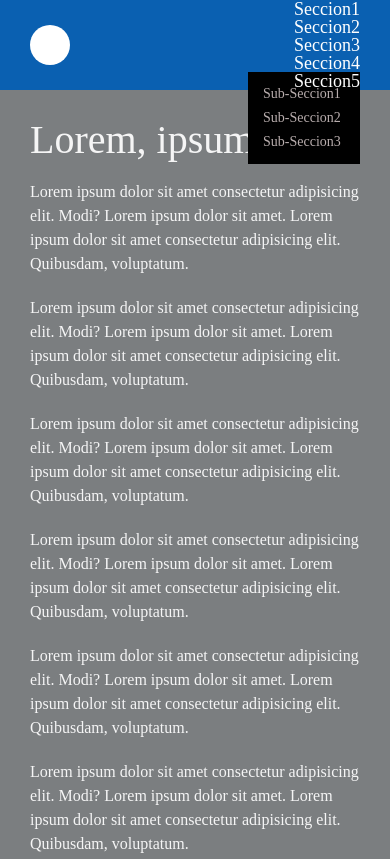
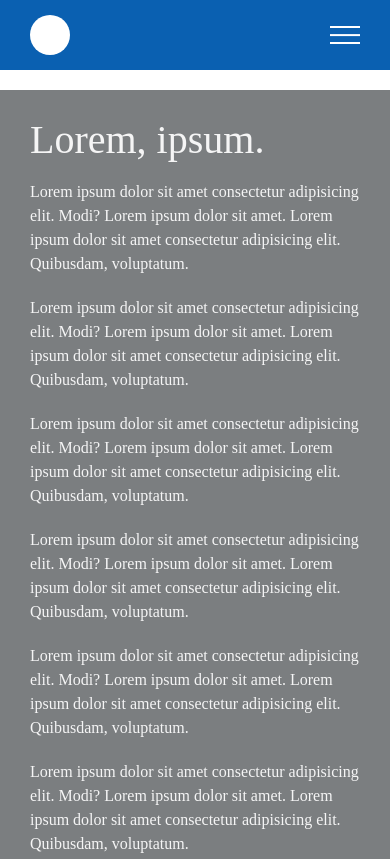
Before and after one commit to bondarin87/burger, a plain HTML site: page index.html in a window 390 px wide. Shown: the top 859 px of the page. Drawn offline with Linux system fonts and the light colour scheme.

Commit message:
Update style.css

```diff
--- a/css/style.css
+++ b/css/style.css
@@ -70,6 +70,7 @@ h1,h2,h3,h4,h5,h6{font-size:inherit;font-weight: 400;}
 	background-color: #ffffff;
 	border-radius: 50%;
 	position: relative;
+	z-index: 5;
 
 
 
@@ -171,7 +172,7 @@ body._touch .menu__arrow {
 	width: 0;
 	height: 0;
 	margin: 0 0 0 5px;
-	transition: transform 0.3s ease 0s;
+	transition: transform 0.5s ease 0s;
 	border-left: 5px solid transparent;
 	border-right: 5px solid transparent;
 	border-top: 10px solid #fff;
@@ -184,7 +185,11 @@ body._touch .menu__list > li._active .menu__sub-list { /*en touch screen interac
 	pointer-events: all;/*permite cualquer interactuacion con mouse*/
 }
 body._touch .menu__list > li._active .menu__arrow {
-	transform: rotate(-540deg);
+	transform: rotate(-180deg);
+}
+
+.menu__icon {
+	display: none;
 }
 
 /*----------------------------------------------------*/
@@ -208,3 +213,90 @@ body._touch .menu__list > li._active .menu__arrow {
 	}
 
 }
+
+@media (max-width: 767px) {
+	.menu__icon {
+		z-index: 5;
+		display: block;
+		position: relative;
+		width: 30px;
+		height: 18px;
+		cursor: pointer;
+	}
+	.menu__icon span,
+	.menu__icon::before,
+	.menu__icon::after {
+		left:0;
+		position: absolute;
+		height:10%;
+		width: 100%;
+		transition: all 0.3s ease 0s;
+		background-color: #fff;
+	}
+	.menu__icon::before,
+	.menu__icon::after {
+		content: "";
+	}
+
+	.menu__icon::before {
+		top: 0;
+	}
+
+	.menu__icon::after {
+		bottom: 0;
+	}
+
+	.menu__icon span{
+		top: 50%;
+		transform: scale(1) translate(0px, -50%);
+	}
+	.menu__body {
+		position: fixed;
+		top: 0;
+		left: -100%;
+		height: 100%;
+		width: 100%;
+		background-color: rgba(0, 0, 0, 0.9);
+		padding: 100px 30px 30px 30px;
+		transition: left 0.3s ease 0s;
+		overflow: auto; /*para navigar el menu si va a sobresalir*/
+	}
+	.menu__body._active {
+		left: 0;
+	}
+	.menu__body::before {
+		content: "";
+		position: fixed;
+		width: 100%;
+		top: 0;
+		left: 0;
+		height: 70px;
+		background-color: #0a60b1;
+		z-index: 2;
+	}
+
+	.menu__list > li {
+		flex-wrap: wrap;/*funcciona con flex en .menu__sub-list*/
+		margin: 0 0 30px 0;
+	}
+	.menu__list > li:last-child {
+		margin-bottom:0;
+	}
+	.menu__list > li._active .menu__sub-list {
+		display: block;
+	}
+	.menu__link {
+		font-size: 24px;
+	}
+	.menu__sub-list {
+		position: relative;
+		flex: 1 1 100%;
+		margin: 20px 0 0 0;
+		background-color: #fff;
+		display: none;
+	}
+	.menu__sub-link {
+		color: #000;
+		font-size: 20px;
+	}
+}
```
